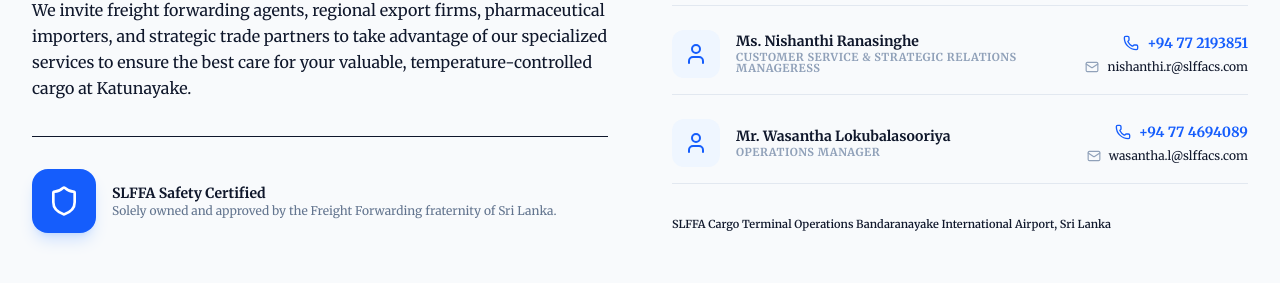
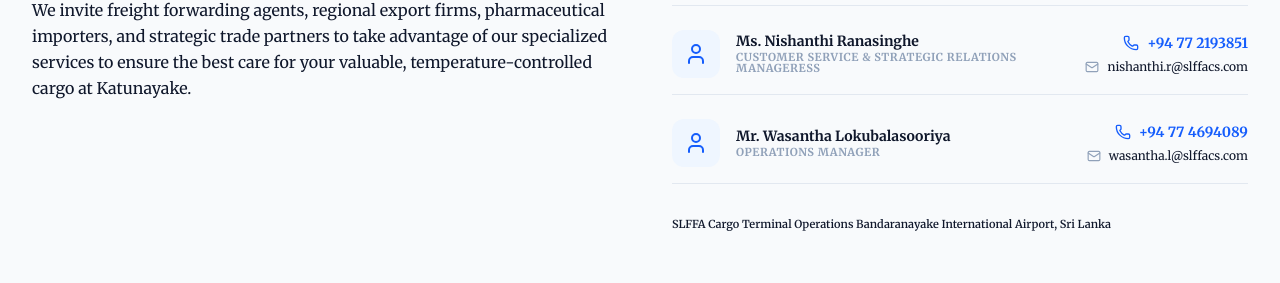
Before and after one commit to roshelchanuka/slffa-landing, a Next.js app: page /cool-rooms in a window 1280 px wide. Shown: the part 4577-4860 px from the top of the page. Built offline with nearby package versions, Linux system fonts and the light colour scheme; a web font is replaced by a local one.

Commit message:
Remove Security/Trust Logo section from CoolRoomsGallery for a cleaner layout

```diff
--- a/src/components/coolrooms/CoolRoomsGallery.jsx
+++ b/src/components/coolrooms/CoolRoomsGallery.jsx
@@ -109,20 +109,7 @@ export default function CoolRoomsGallery() {
                 </Editable>
               </div>
 
-              {/* Security/Trust Logo seal */}
-              <div className="mt-8 pt-8 border-t border-slate-250 flex items-center space-x-4">
-                <div className="bg-blue-600 text-white rounded-2xl p-4 shadow-lg shadow-blue-500/20 shrink-0">
-                  <Shield className="h-8 w-8" />
-                </div>
-                <div>
-                  <Editable id="coolrooms.safety.title" defaultContent="SLFFA Safety Certified">
-                    <h4 className="font-bold text-slate-900 dark:text-white text-sm">SLFFA Safety Certified</h4>
-                  </Editable>
-                  <Editable id="coolrooms.safety.description" type="textarea" defaultContent="Solely owned and approved by the Freight Forwarding fraternity of Sri Lanka.">
-                    <p className="text-xs text-slate-500 dark:text-slate-400">Solely owned and approved by the Freight Forwarding fraternity of Sri Lanka.</p>
-                  </Editable>
-                </div>
-              </div>
+
             </div>
 
             {/* Right Side: Inquiry Contacts */}
```
